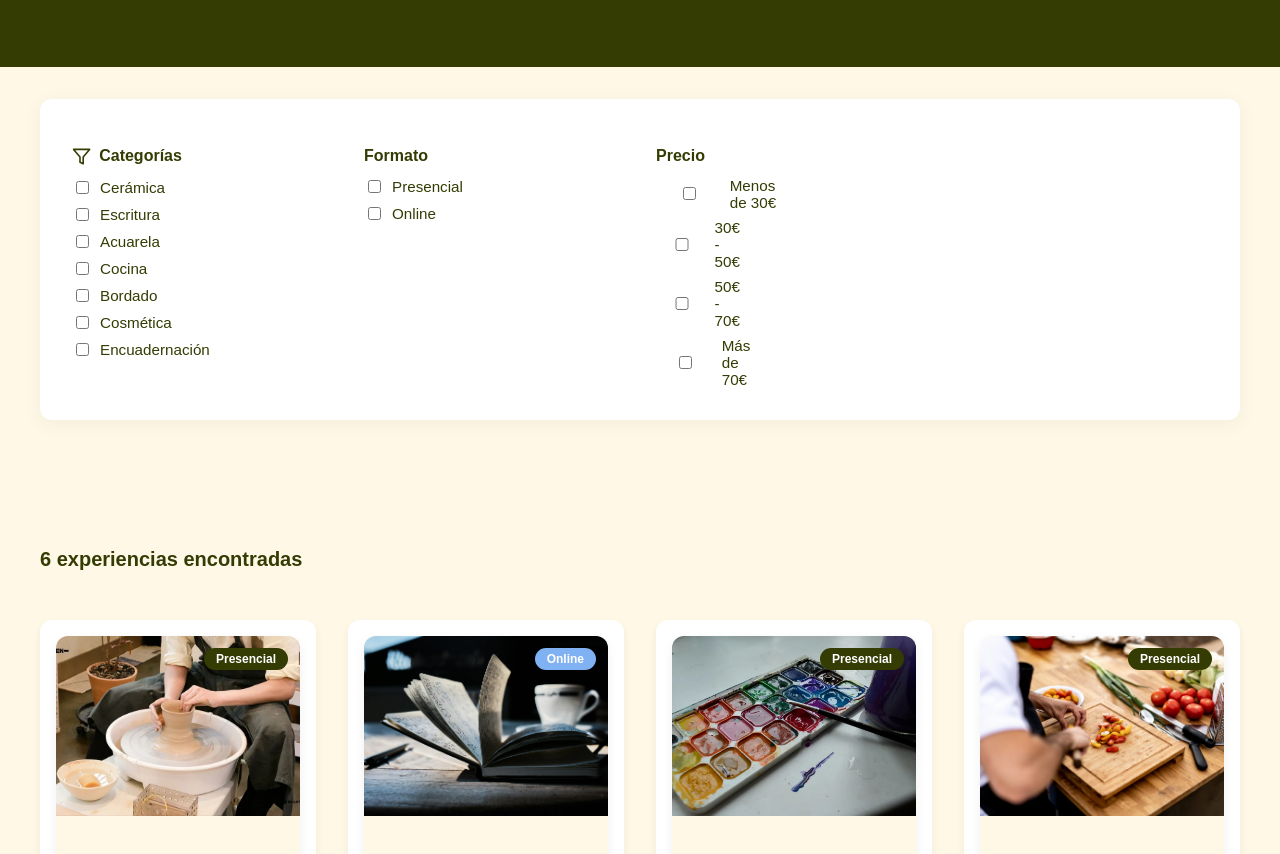
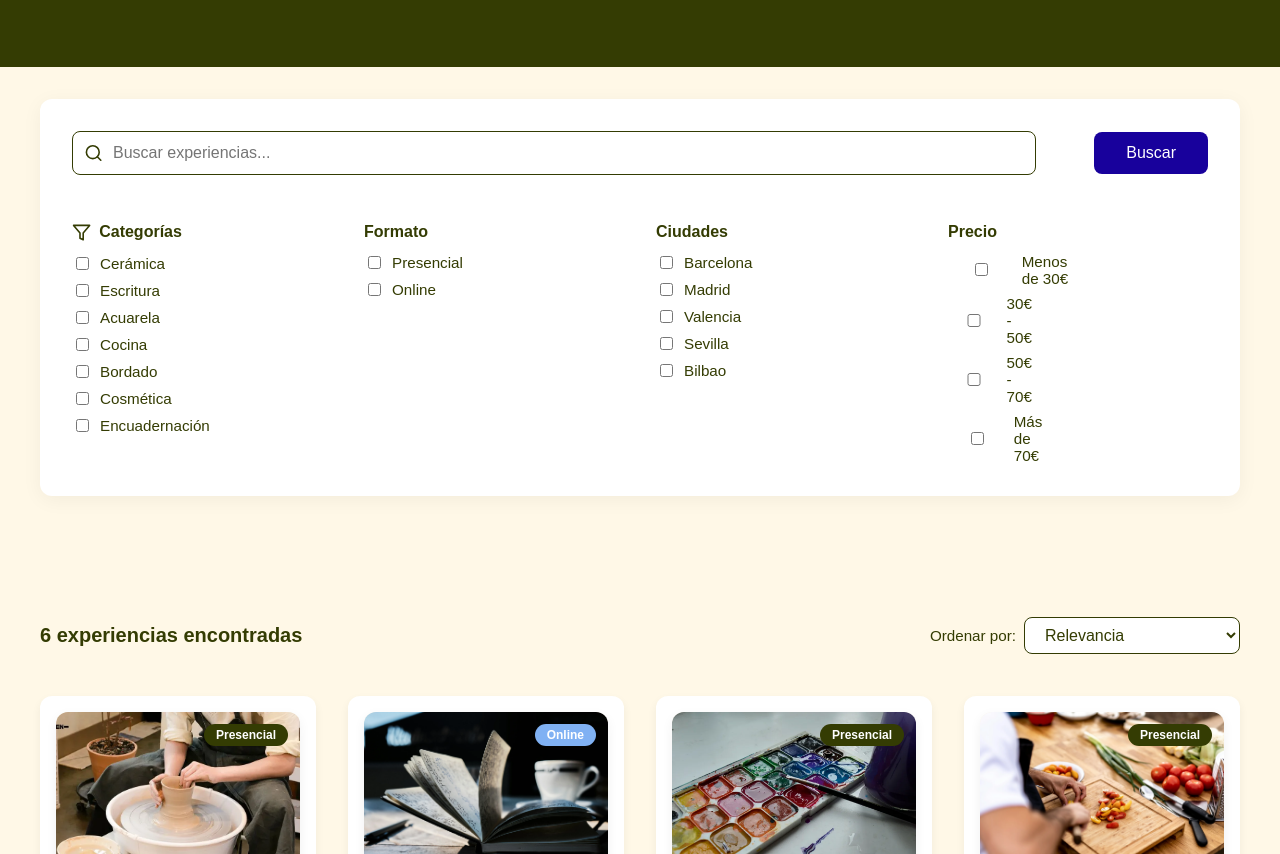
Before and after one commit to Akalchi/marketplaceArtPrint, a React (Vite) app: page /catalog in a window 1280 px wide. Shown: the part 320-1174 px from the top of the page. Built offline with nearby package versions, Linux system fonts and the light colour scheme; a web font is replaced by a local one.

Commit message:
FIX- deleting comments

```diff
--- a/src/pages/Catalog.jsx
+++ b/src/pages/Catalog.jsx
@@ -40,8 +40,8 @@ const ExperienciasPage = () => {
         filters.categories.length === 0 || filters.categories.includes(exp.category);
       const matchesFormat =
         filters.formats.length === 0 || filters.formats.includes(exp.format);
-     /*  const matchesCity =
-        filters.cities.length === 0 || filters.cities.includes(exp.location); */
+      const matchesCity =
+        filters.cities.length === 0 || filters.cities.includes(exp.location);
 
       let matchesPrice = true;
       if (filters.priceRange) {
@@ -49,7 +49,7 @@ const ExperienciasPage = () => {
         matchesPrice = exp.price >= min && exp.price <= max;
       }
 
-      return matchesCategory && matchesFormat && /* matchesCity *//*  &&  */matchesPrice;
+      return matchesCategory && matchesFormat && matchesCity &&  matchesPrice;
     });
 
   const sortedExperiences = [...filteredExperiences].sort((a, b) => {
@@ -73,7 +73,7 @@ const ExperienciasPage = () => {
 
       <div className={styles.container}>
         <div className={styles.searchFiltersContainer}>
-          {/* <div className={styles.searchContainer}>
+          <div className={styles.searchContainer}>
             <div className={styles.searchInputWrapper}>
               <FiSearch className={styles.searchIcon} />
               <input
@@ -85,7 +85,7 @@ const ExperienciasPage = () => {
               />
             </div>
             <button className={styles.searchButton}>Buscar</button>
-          </div> */}
+          </div>
 
           <div className={styles.filtersGrid}>
             <div className={styles.filterGroup}>
@@ -127,7 +127,7 @@ const ExperienciasPage = () => {
               </div>
             </div>
 
-           {/*  <div className={styles.filterGroup}>
+            <div className={styles.filterGroup}>
               <h3 className={styles.filterTitle}>Ciudades</h3>
               <div className={styles.filterOptions}>
                 {["Barcelona", "Madrid", "Valencia", "Sevilla", "Bilbao"].map((city) => (
@@ -142,7 +142,7 @@ const ExperienciasPage = () => {
                   </div>
                 ))}
               </div>
-            </div> */}
+            </div>
 
             <div className={styles.filterGroup}>
               <h3 className={styles.filterTitle}>Precio</h3>
@@ -173,7 +173,7 @@ const ExperienciasPage = () => {
         <div className={styles.experiencesHeader}>
           <h2 className={styles.experiencesCount}>{sortedExperiences.length} experiencias encontradas</h2>
           <div className={styles.sortContainer}>
-            {/* <span className={styles.sortLabel}>Ordenar por:</span>
+            <span className={styles.sortLabel}>Ordenar por:</span>
             <select
               className={styles.sortSelect}
               value={sortCriteria}
@@ -183,7 +183,7 @@ const ExperienciasPage = () => {
               <option value="price-asc">Precio: menor a mayor</option>
               <option value="price-desc">Precio: mayor a menor</option>
               <option value="recent">Más recientes</option>
-            </select> */}
+            </select>
           </div>
         </div>
 
```
